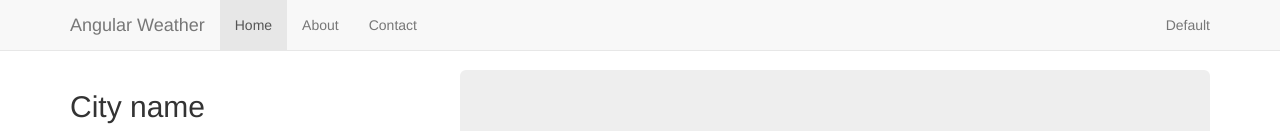
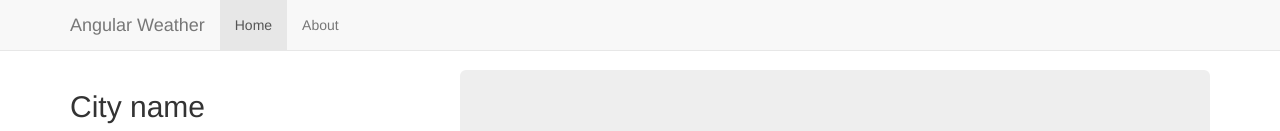
Before and after one commit to andwin/angular_weather, a website: page app/index.html in a window 1280 px wide. Shown: the top 131 px of the page. Drawn offline with nearby package versions, Linux system fonts and the light colour scheme; some packages are replaced by stand-ins of ours; files that its build step writes are made by us from their sources.

Commit message:
Removed unused menu options

```diff
--- a/app/index.html
+++ b/app/index.html
@@ -31,10 +31,6 @@
           <ul class="nav navbar-nav">
             <li class="active"><a href="#">Home</a></li>
             <li><a href="#about">About</a></li>
-            <li><a href="#contact">Contact</a></li>
-          </ul>
-          <ul class="nav navbar-nav navbar-right">
-            <li><a href="">Default</a></li>
           </ul>
         </div>
       </div>
```
